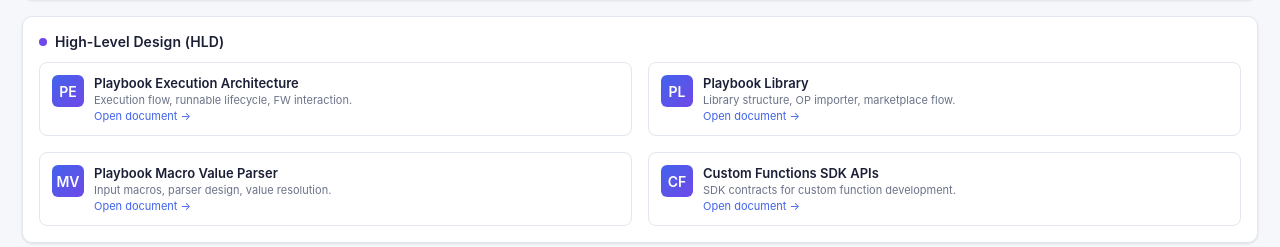
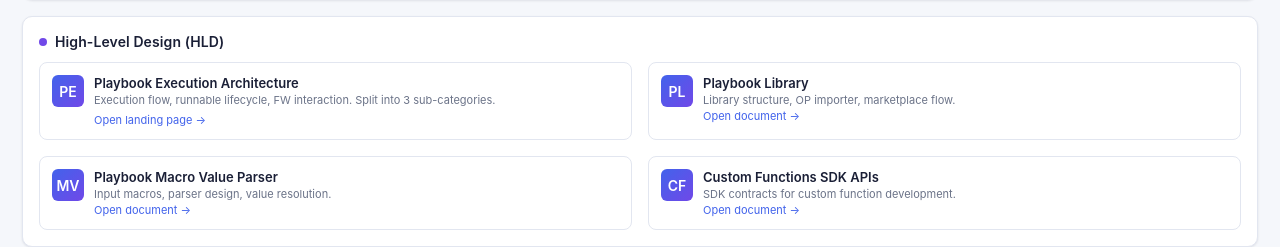
Before and after one commit to kannan-mk-13693/soar, a plain HTML site: page index.html in a window 1280 px wide. Both pictures are taken after a click on the button "Design Docs". Shown: the part 371-618 px from the top of the page. Drawn offline with Linux system fonts and the light colour scheme.

Commit message:
Update index.html

```diff
--- a/index.html
+++ b/index.html
@@ -449,6 +449,22 @@
   .doc-tile .meta .name { font-weight: 600; font-size: 13px; }
   .doc-tile .meta .desc { color: var(--muted); font-size: 11px; margin-top: 2px; }
   .doc-tile a { font-size: 11px; word-break: break-all; }
+
+  /* PE tile — whole tile is a clickable link to the landing page */
+  .doc-tile.pe-tile {
+    transition: border-color .15s, box-shadow .15s;
+    cursor: pointer;
+  }
+  .doc-tile.pe-tile:focus { outline: 2px solid var(--accent); outline-offset: 2px; }
+  .doc-tile.pe-tile:hover {
+    border-color: var(--accent);
+    box-shadow: var(--shadow-lg);
+  }
+  .doc-tile.pe-tile .open-link {
+    display: inline-block;
+    margin-top: 6px;
+    font-size: 11px;
+  }
 
   table.tasks { width: 100%; border-collapse: collapse; font-size: 12px; }
   table.tasks th, table.tasks td {
@@ -765,12 +781,12 @@
     <div class="card" style="margin-top:16px">
       <h2><span class="dot" style="background:var(--accent-2)"></span> High-Level Design (HLD)</h2>
       <div class="grid cols-2">
-        <div class="doc-tile">
+        <div class="doc-tile pe-tile" onclick="if(!event.target.closest('a')){window.location.href='docs/playbook-execution/index.html';}" role="link" tabindex="0" onkeydown="if(event.key==='Enter'){window.location.href='docs/playbook-execution/index.html';}">
           <div class="icon">PE</div>
           <div class="meta">
             <div class="name">Playbook Execution Architecture</div>
-            <div class="desc">Execution flow, runnable lifecycle, FW interaction.</div>
-            <a href="https://learn.zoho.in/portal/zohocorp/knowledge/manual/log360-soar/article/architecture-1" target="_blank">Open document →</a>
+            <div class="desc">Execution flow, runnable lifecycle, FW interaction. Split into 3 sub-categories.</div>
+            <a href="docs/playbook-execution/index.html" class="open-link">Open landing page →</a>
           </div>
         </div>
         <div class="doc-tile">
```
